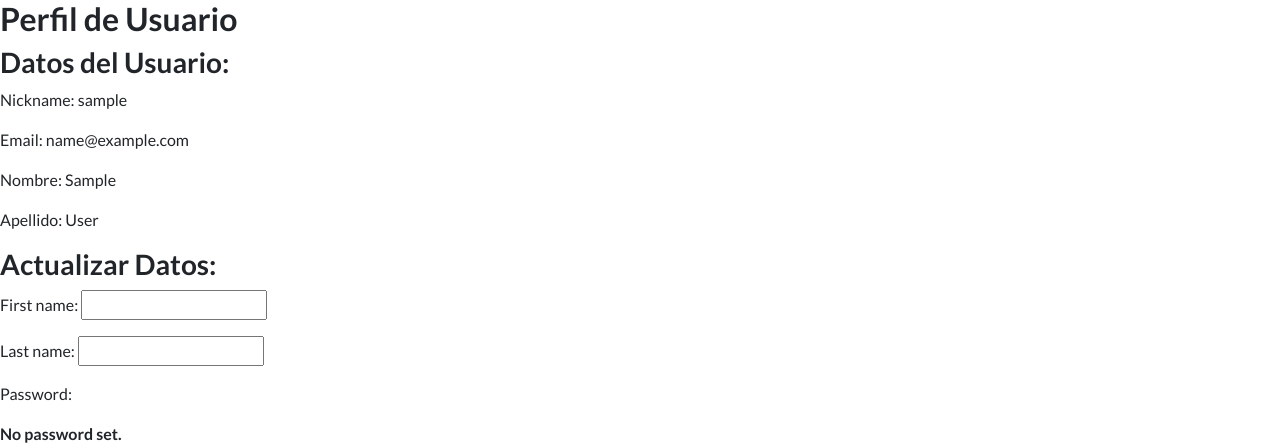
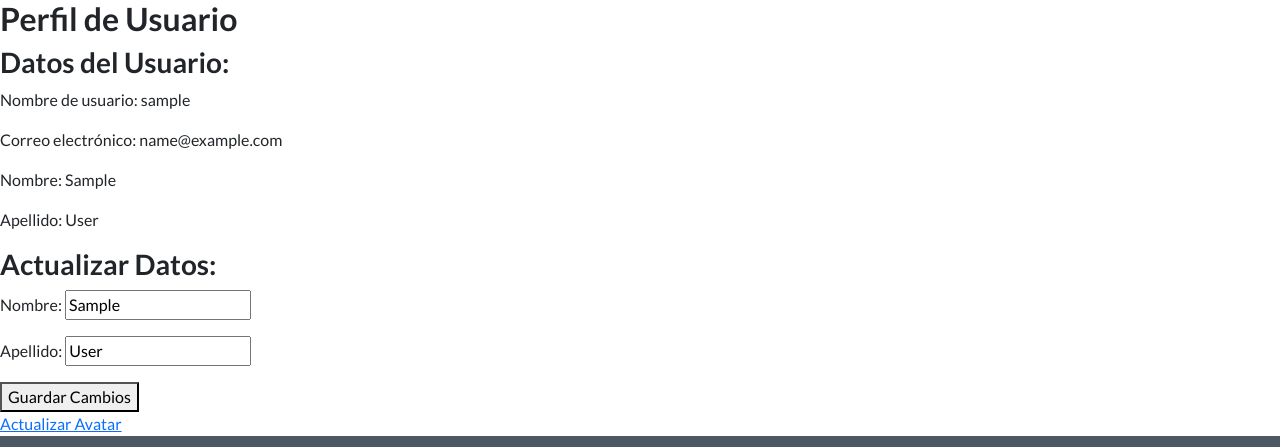
Before and after one commit to ZitroInc/Proyecto_Final_AOBMCV, a Django app: page /accounts/profile in a window 1280 px wide. Shown: the part 76-523 px from the top of the page. Run offline with Django 4.2, Linux system fonts and the light colour scheme; the visitor is signed in with stand-in values (Sample User, id 1); some libraries are stand-ins or nearby versions; grey boxes are pictures that could not be loaded.

Commit message:
Edit User and profile

```diff
--- a/accounts/forms.py
+++ b/accounts/forms.py
@@ -11,12 +11,17 @@
         fields = ("username", "email")
 
 
-class UserUpdateForm(UserChangeForm):
-
+class UserUpdateForm(forms.ModelForm):
     class Meta:
         model = User
-        fields = ("first_name", "last_name")
-"""REVISAR"""
+        fields = ['first_name', 'last_name']
+
+    def __init__(self, *args, **kwargs):
+        super(UserUpdateForm, self).__init__(*args, **kwargs)
+        self.fields['first_name'].required = True
+        self.fields['last_name'].required = True
+        self.fields['first_name'].label = 'Nombre'
+        self.fields['last_name'].label = 'Apellido'
 
 class AvatarUpdateForm(forms.ModelForm):
     class Meta:
--- a/accounts/views.py
+++ b/accounts/views.py
@@ -3,6 +3,7 @@
 from django.contrib.auth.decorators import login_required
 from django.contrib.auth import authenticate, login
 from django.contrib.auth.views import LogoutView
+from django.contrib import messages
 from django.urls import reverse_lazy
 from accounts.forms import UserRegisterForm, UserUpdateForm, AvatarUpdateForm
 from accounts.models import Avatar
@@ -30,20 +31,20 @@
     return render(request, "accounts/signup.html", contexto)
 
 
-@login_required
-def edit_user_request(request):
-    user = request.user
-    if request.method == "POST":
-        form = UserUpdateForm(request.POST)
-        if form.is_valid():
-            data = form.cleaned_data
-            user.email = data["email"]
-            user.save()
-            return redirect("Avatar")
-
-    form = UserUpdateForm(initial={"email": user.email})
-    contexto = {"form": form}
-    return render(request, "accounts/profile.html", contexto)
+# @login_required
+# def edit_user_request(request):
+#     user = request.user
+#     if request.method == "POST":
+#         form = UserUpdateForm(request.POST)
+#         if form.is_valid():
+#             data = form.cleaned_data
+#             user.email = data["email"]
+#             user.save()
+#             return redirect("Avatar")
+#
+#     form = UserUpdateForm(initial={"email": user.email})
+#     contexto = {"form": form}
+#     return render(request, "accounts/profile.html", contexto)
 
 
 @login_required
@@ -88,3 +89,46 @@
     form = AuthenticationForm()
     contexto = {"form": form}
     return render(request, "accounts/login.html", contexto)
+
+# @login_required
+# def profile(request):
+#     if request.method == 'POST':
+#         form = UserUpdateForm(request.POST, instance=request.user)
+#         if form.is_valid():
+#             form.save()
+#             messages.success(request, 'Tu perfil ha sido actualizado exitosamente.')
+#             return redirect('Profile')
+#     else:
+#         form = UserUpdateForm(instance=request.user)
+#
+#     return render(request, 'profile.html', {'form': form})
+
+@login_required
+def profile(request):
+    if request.method == 'POST':
+        form = UserUpdateForm(request.POST, instance=request.user)
+        if form.is_valid():
+            user = form.save(commit=False)
+            user.username = request.user.username
+            user.email = request.user.email
+            user.save()
+            messages.success(request, 'Tu perfil ha sido actualizado exitosamente.')
+            return redirect('Profile')
+    else:
+        form = UserUpdateForm(instance=request.user)
+
+    return render(request, 'profile.html', {'form': form})
+
+@login_required
+def edit_user_request(request):
+    user = request.user
+    if request.method == "POST":
+        form = UserUpdateForm(request.POST, instance=user)
+        if form.is_valid():
+            form.save()
+            return redirect("Avatar")
+    else:
+        form = UserUpdateForm(instance=user)
+
+    contexto = {"form": form}
+    return render(request, "accounts/profile.html", contexto)
--- a/templates/accounts/profile.html
+++ b/templates/accounts/profile.html
@@ -1,3 +1,4 @@
+<!-- profile.html -->
 {% extends 'base.html' %}
 {% block cambio %}
 <html>
@@ -9,8 +10,8 @@
     <h2>Perfil de Usuario</h2>
 
     <h3>Datos del Usuario:</h3>
-    <p>Nickname: {{ user.username }}</p>
-    <p>Email: {{ user.email }}</p>
+    <p>Nombre de usuario: {{ user.username }}</p>
+    <p>Correo electrónico: {{ user.email }}</p>
     <p>Nombre: {{ user.first_name }}</p>
     <p>Apellido: {{ user.last_name }}</p>
 
```
Also changed, not shown: media/media/avatares/admi.jpg (added), media/media/avatares/admi_f57W1Wr.jpg (added), media/media/avatares/admi_n4yMIho.jpg (added), media/media/foto_post/Sushi_picante.jpg (added).
